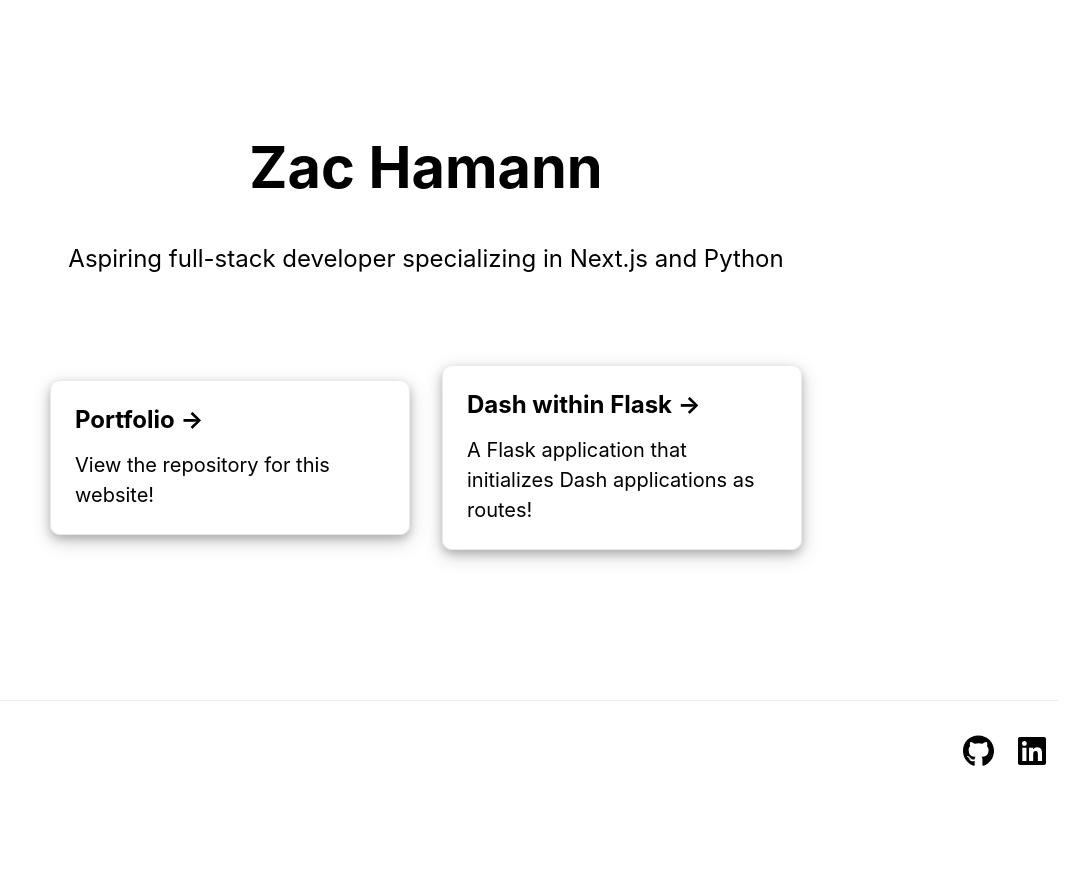
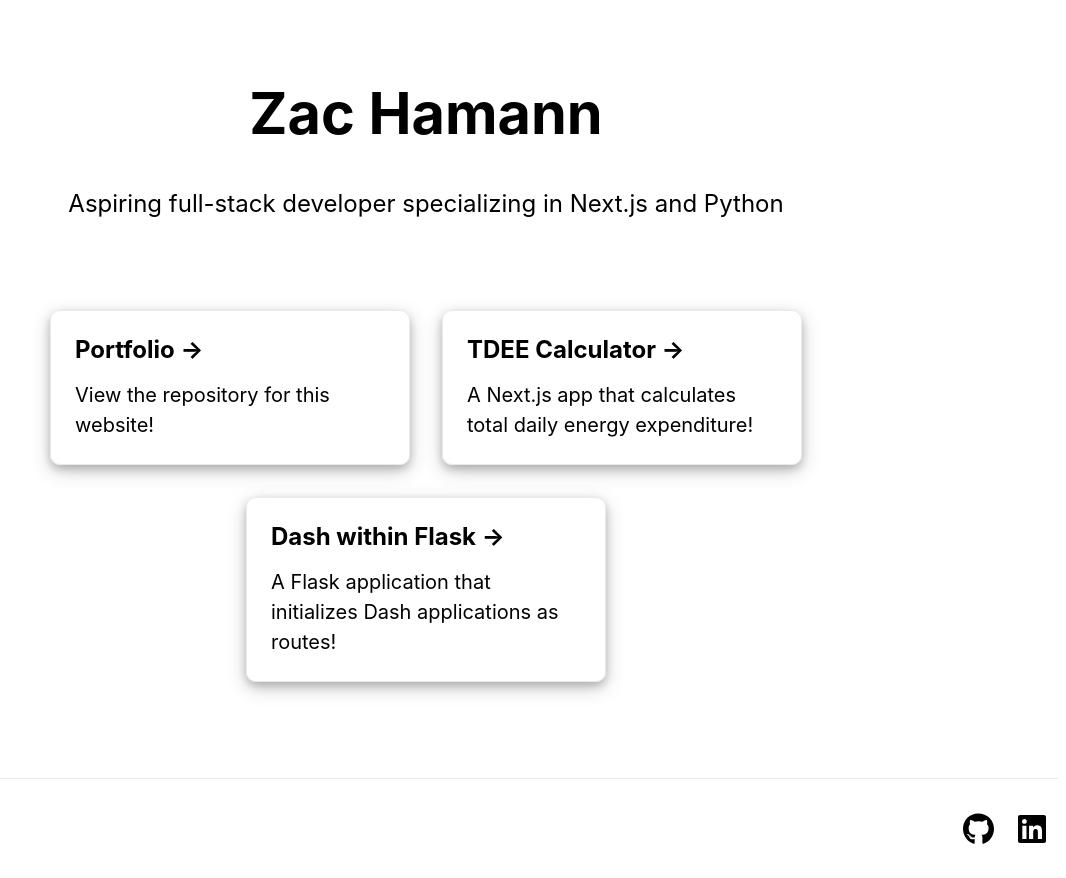
Before and after one commit to zhamann/personal-portfolio, a Next.js app: page / in a window 1280 px wide. Shown: the whole page, without its empty margins (214-1280 px from the left). Before the commit the page ends 800 px from the top, so only its background shows below. Built offline with nearby package versions, Linux system fonts and the light colour scheme.

Commit message:
Added tdee calculator card

```diff
--- a/pages/index.js
+++ b/pages/index.js
@@ -24,6 +24,11 @@ export default function Home() {
           <a href="https://github.com/zhamann/personal-portfolio" className={styles.card}>
             <h3>Portfolio &rarr;</h3>
             <p>View the repository for this website!</p>
+          </a>
+
+          <a href="https://github.com/zhamann/tdee-calculator" className={styles.card}>
+            <h3>TDEE Calculator &rarr;</h3>
+            <p>A Next.js app that calculates total daily energy expenditure!</p>
           </a>
 
           <a href="https://github.com/zhamann/flask-dash-boilerplate" className={styles.card}>
```
